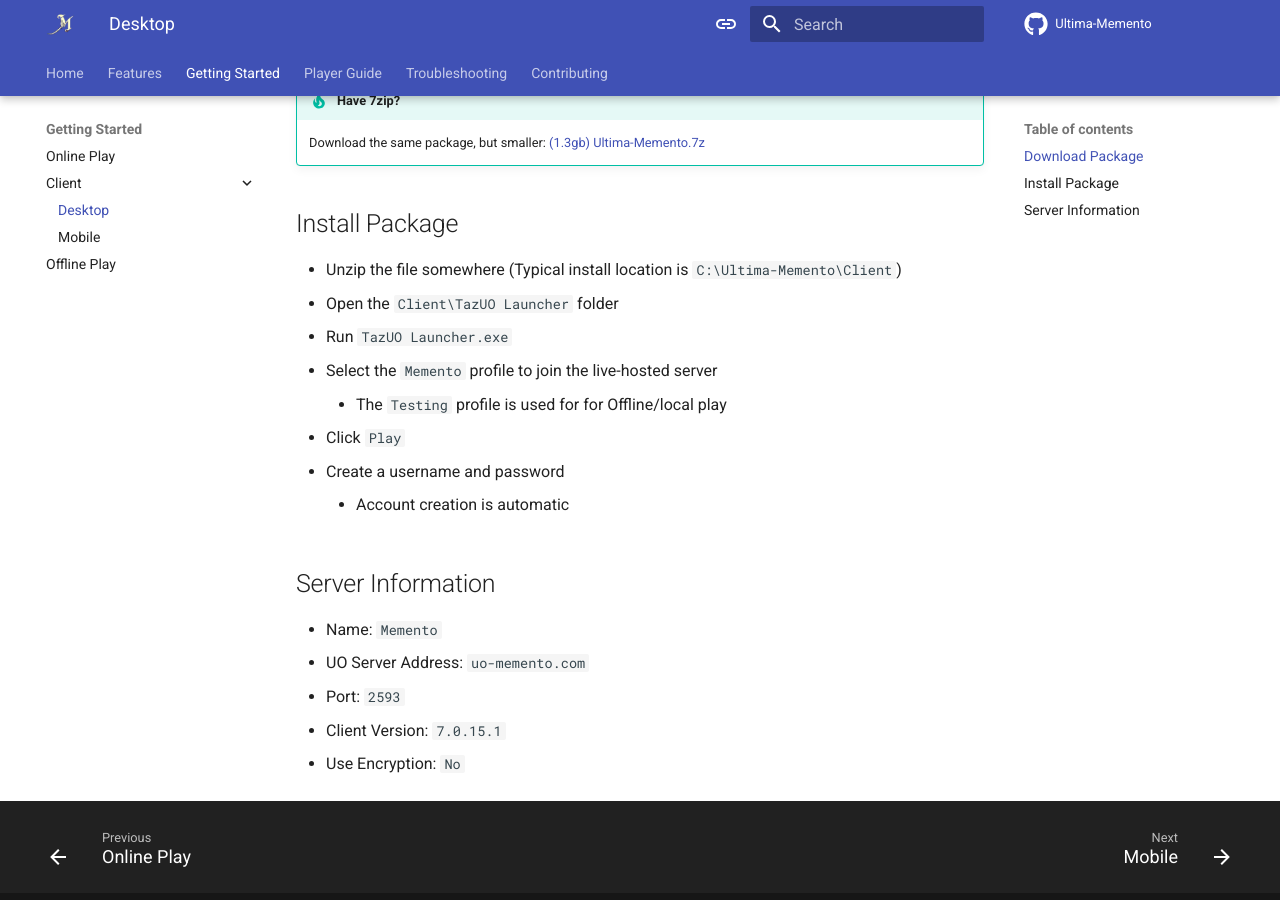
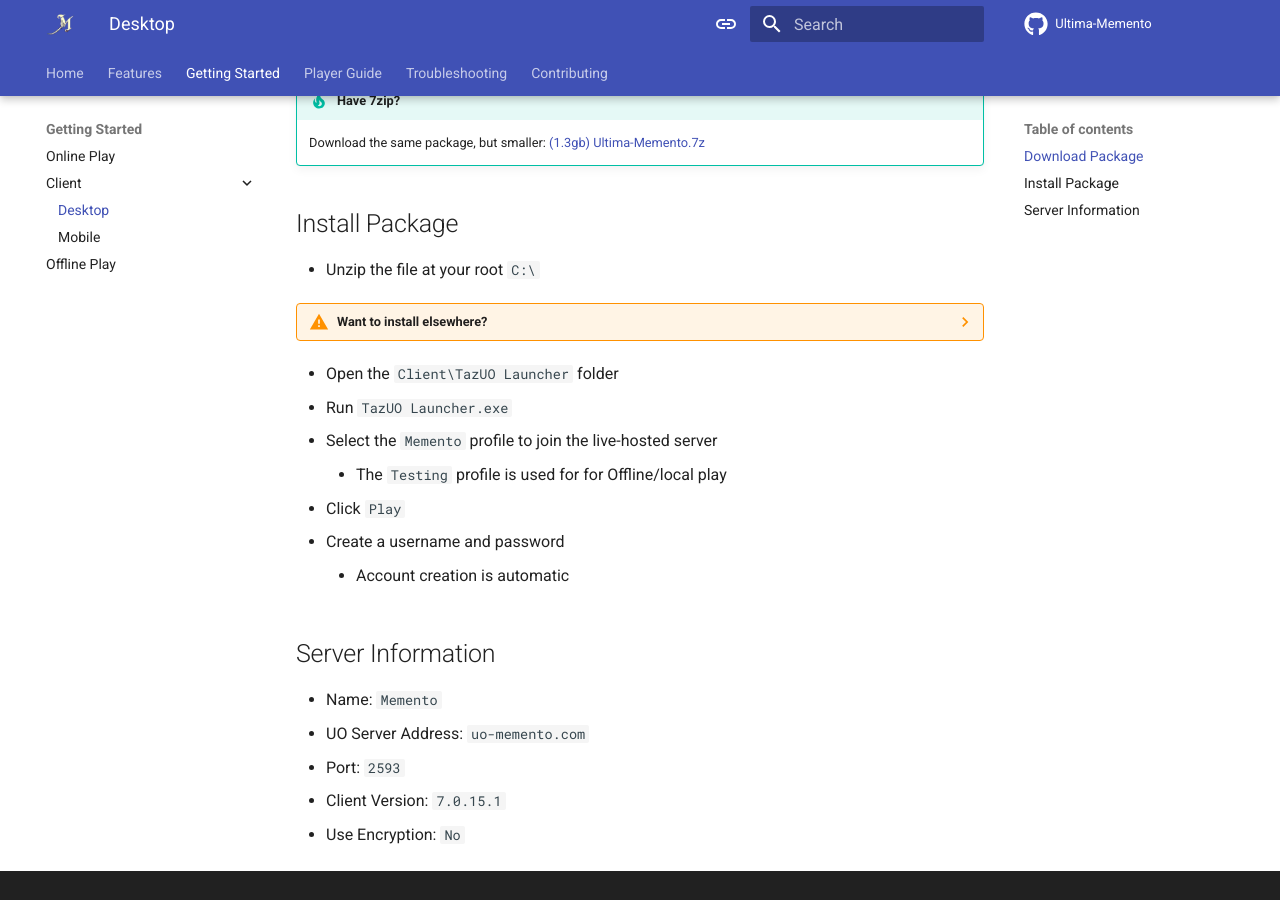
Before and after one commit to Jascen/Memento-Site, an MkDocs documentation site: the page built from docs/setup/desktop-client.md, in a window 1280 px wide and 900 px high, scrolled down 386 px. Built offline with MkDocs 1.6.1 and Material for MkDocs 9.7.7, drawn with Linux system fonts in a browser that asks for light colours; comment, search, counter and statistics services are not loaded; part of the change alters nothing that is shown.

Commit message:
- Clarify custom install location steps

```diff
--- a/docs/setup/desktop-client.md
+++ b/docs/setup/desktop-client.md
@@ -10,7 +10,19 @@
 	Download the same package, but smaller: [(1.3gb) Ultima-Memento.7z](https://drive.google.com/file/d/19jzs09O8MLc8BRSJoecR_skV8rDyCmEp/view?usp=sharing)
 
 ## Install Package
-- Unzip the file somewhere (Typical install location is `C:\Ultima-Memento\Client`)
+- Unzip the file at your root `C:\`
+
+??? warning "Want to install elsewhere?"
+	If you want to deviate from the default install location (`C:\Ultima-Memento\Client`), you may need to adjust the provided profiles.
+
+	- Open the TazUO Launcher
+	- Click the dropdown and select `[Edit Profile]`
+	- Select the `Memento` (and/or `Testing`) profile
+	- Update the `UO Directory` path
+		- Old value: `C:\Ultima-Memento\Client\Data Files`
+		- New value: `{{YOUR_PATH_CHOICE}}\Ultima-Memento\Client\Data Files`
+	- Press the `Save` button
+
 - Open the `Client\TazUO Launcher` folder
 - Run `TazUO Launcher.exe`
 - Select the `Memento` profile to join the live-hosted server
```
